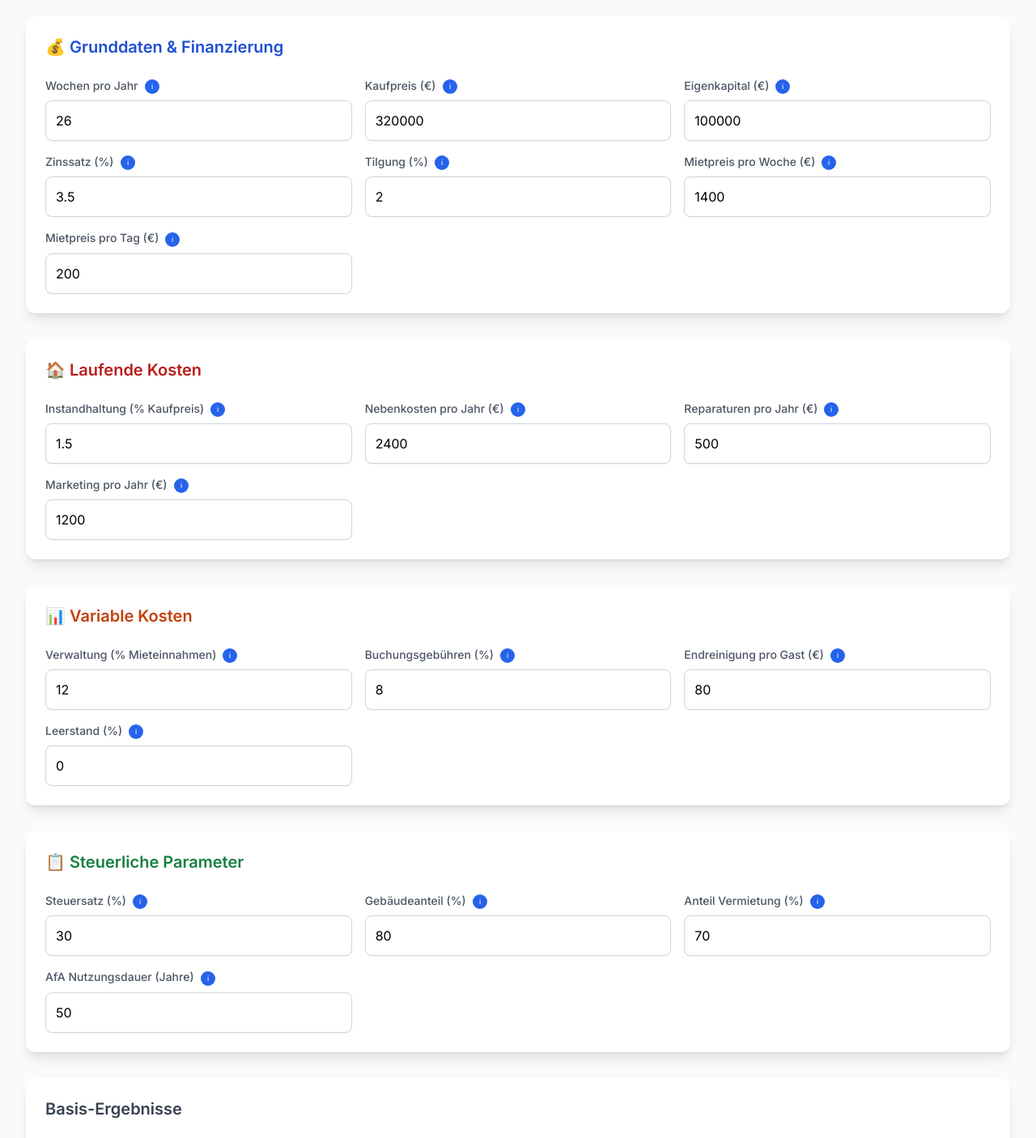
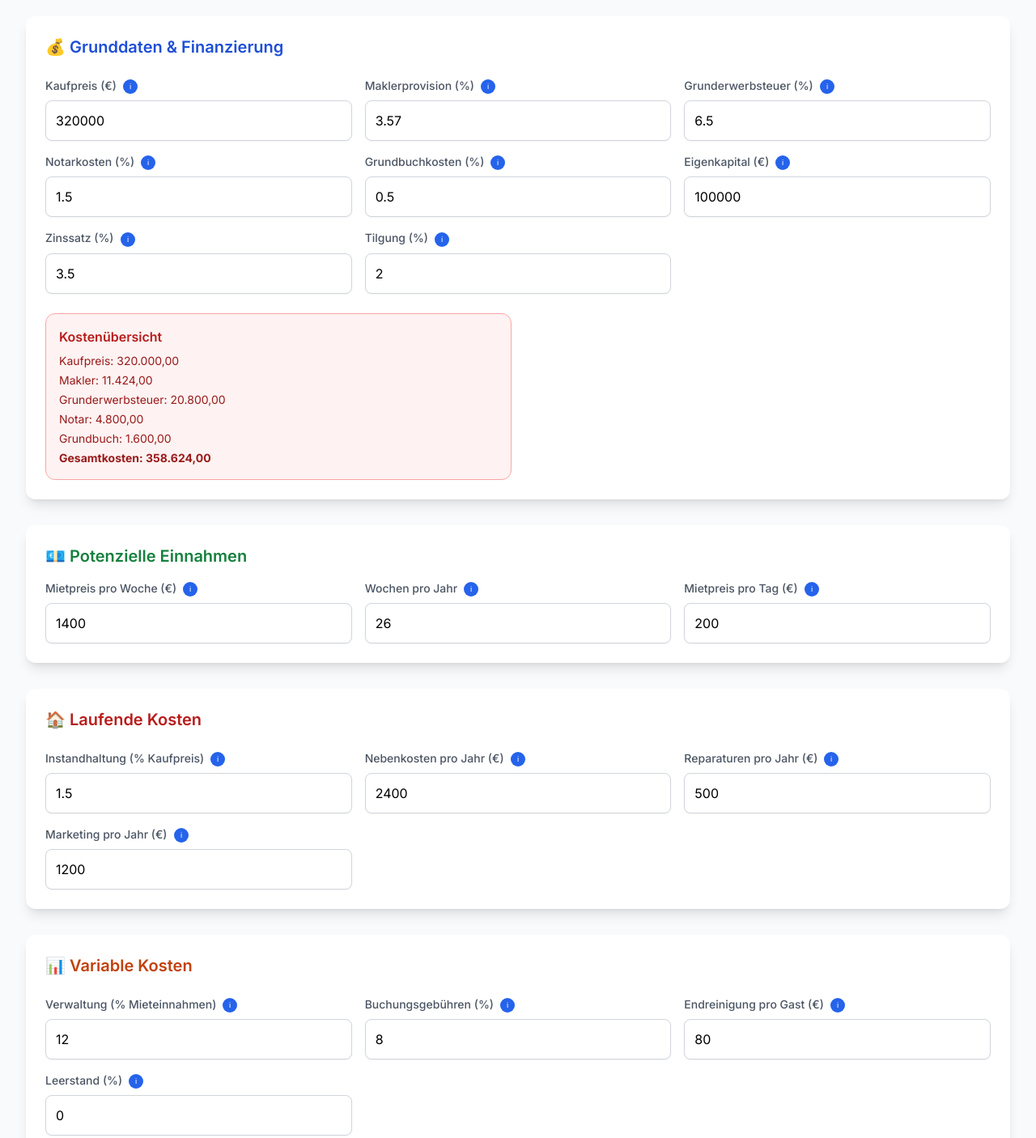
Before and after one commit to thorpeto/vacation-home-calculator, a Next.js app: page / in a window 1280 px wide. Shown: the part 80-1486 px from the top of the page at 81% size. Built offline with nearby package versions, Linux system fonts and the light colour scheme.

Commit message:
Version 1.0.0

```diff
--- a/app/page.tsx
+++ b/app/page.tsx
@@ -1,4 +1,27 @@
+
 "use client";
+// Info-Icon-Komponente mit Popover
+function InfoIconWithPopover({ infoKey, infoSource }: { infoKey: string, infoSource?: Record<string, string> }) {
+  const [open, setOpen] = useState(false);
+  const source = infoSource ?? fieldInfos;
+  return (
+    <span className="ml-1 cursor-pointer relative inline-block" tabIndex={0}
+      onClick={e => { e.stopPropagation(); setOpen(o => !o); }}
+      onBlur={() => setOpen(false)}
+      onKeyDown={e => { if (e.key === 'Escape') setOpen(false); }}
+    >
+      <svg width="18" height="18" viewBox="0 0 24 24" fill="none" className="inline align-middle">
+        <circle cx="12" cy="12" r="12" fill="#2563eb" />
+        <text x="12" y="13" textAnchor="middle" alignmentBaseline="middle" fontSize="13" fill="#fff" fontFamily="Arial" dominantBaseline="middle">i</text>
+      </svg>
+      {open && (
+        <div className="absolute z-50 left-1/2 -translate-x-1/2 mt-2 w-64 bg-white border border-blue-200 rounded-lg shadow-lg p-3 text-xs text-gray-800 animate-fade-in" style={{ minWidth: '180px' }}>
+          {source[infoKey]}
+        </div>
+      )}
+    </span>
+  );
+}
 
 import { useState, useMemo } from "react";
 import fieldInfos from "./fieldInfos";
@@ -9,16 +32,20 @@ import baseResultInfos from "./baseResultInfos";
 interface Inputs {
   kaufpreis: number;
   eigenkapital: number;
+  // Kaufnebenkosten (Prozentwerte)
+  makler_percent: number;
+  grunderwerbsteuer_percent: number;
+  notar_percent: number;
+  grundbuch_percent: number;
   zinssatz_percent: number;
   tilgungssatz_percent: number;
   wochen_pro_jahr: number;
   mietpreis_pro_woche: number;
-  mietpreis_pro_tag: number; // NEU: Tagesmiete, verknüpft mit Wochenmiete
+  mietpreis_pro_tag: number;
   gebaeudeanteil_percent: number;
   afa_nutzungsdauer_jahre: number;
   einkommen_steuersatz_percent: number;
   anteil_vermietung_percent: number;
-  // Neue Kostenpositionen
   instandhaltung_percent: number;
   verwaltung_percent: number;
   leerstand_percent: number;
@@ -67,7 +94,17 @@ function round2(n: number) {
 function computeBaseResults(inputs: Inputs): Results {
   const afa_nutzungsdauer = inputs.afa_nutzungsdauer_jahre ?? 50;
 
-  const darlehenssumme = round2(inputs.kaufpreis - inputs.eigenkapital);
+  // Kaufnebenkosten berechnen
+  const makler = inputs.kaufpreis * pct(inputs.makler_percent);
+  const grunderwerbsteuer = inputs.kaufpreis * pct(inputs.grunderwerbsteuer_percent);
+  const notar = inputs.kaufpreis * pct(inputs.notar_percent);
+  const grundbuch = inputs.kaufpreis * pct(inputs.grundbuch_percent);
+  const gesamtkaufnebenkosten = makler + grunderwerbsteuer + notar + grundbuch;
+
+  // Gesamtkapitalbedarf = Kaufpreis + Nebenkosten
+  const kapitalbedarf = inputs.kaufpreis + gesamtkaufnebenkosten;
+  // Darlehenssumme = Kapitalbedarf - Eigenkapital
+  const darlehenssumme = round2(kapitalbedarf - inputs.eigenkapital);
   const zinskosten_jahr = round2(darlehenssumme * pct(inputs.zinssatz_percent));
   const tilgung_jahr = round2(darlehenssumme * pct(inputs.tilgungssatz_percent));
   const annuitaet_jahr = round2(zinskosten_jahr + tilgung_jahr);
@@ -175,24 +212,27 @@ export default function Home() {
   const [inputs, setInputs] = useState<Inputs>({
     kaufpreis: 320000,
     eigenkapital: 100000,
+    makler_percent: 3.57,
+    grunderwerbsteuer_percent: 6.5,
+    notar_percent: 1.5,
+    grundbuch_percent: 0.5,
     zinssatz_percent: 3.5,
     tilgungssatz_percent: 2,
     wochen_pro_jahr: 26,
     mietpreis_pro_woche: 1400,
-    mietpreis_pro_tag: 1400 / 7, // Initialwert synchron zur Wochenmiete
+    mietpreis_pro_tag: 1400 / 7,
     einkommen_steuersatz_percent: 30,
     gebaeudeanteil_percent: 80,
     afa_nutzungsdauer_jahre: 50,
     anteil_vermietung_percent: 70,
-    // Realistische Kostenpositionen mit Standardwerten
-    instandhaltung_percent: 1.5,           // 1,5% des Kaufpreises
-    verwaltung_percent: 12,                // 12% der Mieteinnahmen
-    leerstand_percent: 0,                  // Kein Leerstand als Ausgangswert
-    nebenkosten_jahr: 2400,               // 200€/Monat (Strom, Wasser, Internet, Grundsteuer)
-    buchungsgebuehren_percent: 8,          // 8% der Buchungen (Airbnb, Booking.com)
-    endreinigung_pro_gast: 80,            // 80€ pro Gast/Buchung
-    marketing_jahr: 1200,                  // 100€/Monat (Fotos, Anzeigen)
-    reparaturen_jahr: 500,                 // 500€/Jahr Reparaturen
+    instandhaltung_percent: 1.5,
+    verwaltung_percent: 12,
+    leerstand_percent: 0,
+    nebenkosten_jahr: 2400,
+    buchungsgebuehren_percent: 8,
+    endreinigung_pro_gast: 80,
+    marketing_jahr: 1200,
+    reparaturen_jahr: 500,
   });
 
   const result = useMemo(() => computeAll(inputs, 8, 40), [inputs]);
@@ -212,16 +252,19 @@ export default function Home() {
   const fieldLabels: Record<keyof Inputs, string> = {
     kaufpreis: "Kaufpreis (€)",
     eigenkapital: "Eigenkapital (€)",
+    makler_percent: "Maklerprovision (%)",
+    grunderwerbsteuer_percent: "Grunderwerbsteuer (%)",
+    notar_percent: "Notarkosten (%)",
+    grundbuch_percent: "Grundbuchkosten (%)",
     zinssatz_percent: "Zinssatz (%)",
     tilgungssatz_percent: "Tilgung (%)",
     wochen_pro_jahr: "Wochen pro Jahr",
     mietpreis_pro_woche: "Mietpreis pro Woche (€)",
-    mietpreis_pro_tag: "Mietpreis pro Tag (€)", // NEU: Label für Tagesmiete
+    mietpreis_pro_tag: "Mietpreis pro Tag (€)",
     einkommen_steuersatz_percent: "Steuersatz (%)",
     gebaeudeanteil_percent: "Gebäudeanteil (%)",
     anteil_vermietung_percent: "Anteil Vermietung (%)",
     afa_nutzungsdauer_jahre: "AfA Nutzungsdauer (Jahre)",
-    // Neue Kostenfelder
     instandhaltung_percent: "Instandhaltung (% Kaufpreis)",
     verwaltung_percent: "Verwaltung (% Mieteinnahmen)",
     leerstand_percent: "Leerstand (%)",
@@ -342,25 +385,63 @@ export default function Home() {
           <div className="bg-white rounded-xl shadow-lg p-6">
             <h2 className="text-xl font-semibold mb-6 text-blue-700">💰 Grunddaten & Finanzierung</h2>
             <div className="grid grid-cols-1 md:grid-cols-2 lg:grid-cols-3 gap-4">
-              {/* Wochen pro Jahr als eigenes Feld */}
-              <div className="flex flex-col">
+              {/* Kosten-Eingaben */}
+              {['kaufpreis', 'makler_percent', 'grunderwerbsteuer_percent', 'notar_percent', 'grundbuch_percent', 'eigenkapital'].map((key) => (
+                <div key={key} className="flex flex-col">
                   <label className="text-sm font-medium mb-2 text-gray-600 flex items-center gap-1 relative">
-                  {fieldLabels.wochen_pro_jahr}
-                  <InfoIconWithPopover infoKey="wochen_pro_jahr" />
+                    {fieldLabels[key as keyof Inputs]}
+                    <InfoIconWithPopover infoKey={key} />
                   </label>
                   <input
                     type="number"
-                  step="1"
-                  min="0"
-                  max="52"
-                  name="wochen_pro_jahr"
-                  value={String(inputs.wochen_pro_jahr)}
+                    step="any"
+                    name={key}
+                    value={String(inputs[key as keyof Inputs] ?? "")}
                     onChange={handleChange}
                     className="p-3 border border-gray-300 rounded-lg shadow-sm focus:ring-2 focus:ring-blue-500 focus:border-blue-500 transition-colors"
                   />
                 </div>
-              {/* Restliche Felder */}
-              {['kaufpreis', 'eigenkapital', 'zinssatz_percent', 'tilgungssatz_percent', 'mietpreis_pro_woche', 'mietpreis_pro_tag'].map((key, idx, arr) => (
+              ))}
+              {/* Finanzierungseingaben */}
+              {['zinssatz_percent', 'tilgungssatz_percent'].map((key) => (
+                <div key={key} className="flex flex-col">
+                  <label className="text-sm font-medium mb-2 text-gray-600 flex items-center gap-1 relative">
+                    {fieldLabels[key as keyof Inputs]}
+                    <InfoIconWithPopover infoKey={key} />
+                  </label>
+                  <input
+                    type="number"
+                    step="any"
+                    name={key}
+                    value={String(inputs[key as keyof Inputs] ?? "")}
+                    onChange={handleChange}
+                    className="p-3 border border-gray-300 rounded-lg shadow-sm focus:ring-2 focus:ring-blue-500 focus:border-blue-500 transition-colors"
+                  />
+                </div>
+              ))}
+            </div>
+
+            {/* Kosten-Infobox */}
+            <div className="mt-6 grid grid-cols-1 md:grid-cols-2 gap-4">
+              <div className="bg-red-50 border border-red-300 rounded-xl p-4">
+                <h3 className="font-semibold text-red-700 mb-2">Kostenübersicht</h3>
+                <ul className="text-sm text-red-800 space-y-1">
+                  <li>Kaufpreis: {fmt(inputs.kaufpreis)}</li>
+                  <li>Makler: {fmt(inputs.kaufpreis * pct(inputs.makler_percent))}</li>
+                  <li>Grunderwerbsteuer: {fmt(inputs.kaufpreis * pct(inputs.grunderwerbsteuer_percent))}</li>
+                  <li>Notar: {fmt(inputs.kaufpreis * pct(inputs.notar_percent))}</li>
+                  <li>Grundbuch: {fmt(inputs.kaufpreis * pct(inputs.grundbuch_percent))}</li>
+                  <li className="font-bold mt-2">Gesamtkosten: {fmt(inputs.kaufpreis + inputs.kaufpreis * pct(inputs.makler_percent) + inputs.kaufpreis * pct(inputs.grunderwerbsteuer_percent) + inputs.kaufpreis * pct(inputs.notar_percent) + inputs.kaufpreis * pct(inputs.grundbuch_percent))}</li>
+                </ul>
+              </div>
+            </div>
+          </div>
+
+        {/* Potenzielle Einnahmen (eigener Bereich) */}
+        <div className="bg-white rounded-xl shadow-lg p-6 mb-8 mt-8">
+          <h2 className="text-xl font-semibold mb-4 text-green-700">💶 Potenzielle Einnahmen</h2>
+          <div className="grid grid-cols-1 md:grid-cols-2 lg:grid-cols-3 gap-4">
+            {['mietpreis_pro_woche', 'wochen_pro_jahr', 'mietpreis_pro_tag'].map((key) => (
               <div key={key} className="flex flex-col">
                 <label className="text-sm font-medium mb-2 text-gray-600 flex items-center gap-1 relative">
                   {fieldLabels[key as keyof Inputs]}
@@ -381,15 +462,16 @@ export default function Home() {
                       handleChange(e);
                     }
                   }}
-                    className="p-3 border border-gray-300 rounded-lg shadow-sm focus:ring-2 focus:ring-blue-500 focus:border-blue-500 transition-colors"
+                  className="p-3 border border-gray-300 rounded-lg shadow-sm focus:ring-2 focus:ring-green-500 focus:border-green-500 transition-colors"
                 />
               </div>
             ))}
           </div>
         </div>
+          </div>
 
           {/* Kosten */}
-          <div className="bg-white rounded-xl shadow-lg p-6">
+          <div className="bg-white rounded-xl shadow-lg p-6 mt-8">
             <h2 className="text-xl font-semibold mb-6 text-red-700">🏠 Laufende Kosten</h2>
             <div className="grid grid-cols-1 md:grid-cols-2 lg:grid-cols-3 gap-4">
               {['instandhaltung_percent', 'nebenkosten_jahr', 'reparaturen_jahr', 'marketing_jahr'].map((key) => (
@@ -412,7 +494,7 @@ export default function Home() {
           </div>
 
           {/* Variable Kosten */}
-          <div className="bg-white rounded-xl shadow-lg p-6">
+          <div className="bg-white rounded-xl shadow-lg p-6 mt-8">
             <h2 className="text-xl font-semibold mb-6 text-orange-700">📊 Variable Kosten</h2>
             <div className="grid grid-cols-1 md:grid-cols-2 lg:grid-cols-3 gap-4">
               {['verwaltung_percent', 'buchungsgebuehren_percent', 'endreinigung_pro_gast', 'leerstand_percent'].map((key) => (
@@ -435,7 +517,7 @@ export default function Home() {
           </div>
 
           {/* Steuerliche Parameter */}
-          <div className="bg-white rounded-xl shadow-lg p-6">
+          <div className="bg-white rounded-xl shadow-lg p-6 mt-8">
             <h2 className="text-xl font-semibold mb-6 text-green-700">📋 Steuerliche Parameter</h2>
             <div className="grid grid-cols-1 md:grid-cols-2 lg:grid-cols-3 gap-4">
               {['einkommen_steuersatz_percent', 'gebaeudeanteil_percent', 'anteil_vermietung_percent', 'afa_nutzungsdauer_jahre'].map((key) => (
@@ -459,7 +541,7 @@ export default function Home() {
         </div>
 
   {/* Ergebnisse (Basiswerte) */}
-        <div className="bg-white rounded-xl shadow-lg p-6 mb-8">
+  <div className="bg-white rounded-xl shadow-lg p-6 mb-8 mt-8">
           <h2 className="text-xl font-semibold mb-6 text-gray-700">Basis-Ergebnisse</h2>
           <div className="grid grid-cols-1 md:grid-cols-2 lg:grid-cols-4 gap-4">
             {Object.entries(result.base).map(([key, value]) => (
@@ -544,7 +626,7 @@ export default function Home() {
         </div>
 
   {/* Szenarientabelle */}
-        <div className="bg-white rounded-xl shadow-lg p-6">
+  <div className="bg-white rounded-xl shadow-lg p-6 mt-8">
           <h2 className="text-xl font-semibold mb-6 text-gray-700">Szenarien (8–40 Wochen Vermietung)</h2>
           <div className="overflow-x-auto">
             <table className="min-w-full">
@@ -735,7 +817,7 @@ export default function Home() {
         </div>
 
   {/* Kostenaufschlüsselung */}
-        <div className="mt-4 bg-yellow-50 border border-yellow-200 rounded-xl p-6">
+  <div className="mt-8 bg-yellow-50 border border-yellow-200 rounded-xl p-6">
           <h3 className="text-lg font-semibold text-yellow-800 mb-3">Berücksichtigte Kosten</h3>
           <div className="grid grid-cols-1 md:grid-cols-2 gap-4 text-sm text-yellow-700">
             <div>
@@ -746,6 +828,7 @@ export default function Home() {
                 <li>• Marketing: {fmt(inputs.marketing_jahr)}/Jahr</li>
                 <li>• Reparaturen: {fmt(inputs.reparaturen_jahr)}/Jahr</li>
               </ul>
+
             </div>
             <div>
               <h4 className="font-semibold mb-2">Variable Kosten:</h4>
@@ -771,29 +854,5 @@ export default function Home() {
           </ul>
         </div>
       </div>
-    </div>
   );
 }
-
-// Info-Icon-Komponente mit Popover
-function InfoIconWithPopover({ infoKey, infoSource }: { infoKey: string, infoSource?: Record<string, string> }) {
-  const [open, setOpen] = useState(false);
-  const source = infoSource ?? fieldInfos;
-  return (
-    <span className="ml-1 cursor-pointer relative inline-block" tabIndex={0}
-      onClick={e => { e.stopPropagation(); setOpen(o => !o); }}
-      onBlur={() => setOpen(false)}
-      onKeyDown={e => { if (e.key === 'Escape') setOpen(false); }}
-    >
-      <svg width="18" height="18" viewBox="0 0 24 24" fill="none" className="inline align-middle">
-        <circle cx="12" cy="12" r="12" fill="#2563eb" />
-        <text x="12" y="13" textAnchor="middle" alignmentBaseline="middle" fontSize="13" fill="#fff" fontFamily="Arial" dominantBaseline="middle">i</text>
-      </svg>
-      {open && (
-        <div className="absolute z-50 left-1/2 -translate-x-1/2 mt-2 w-64 bg-white border border-blue-200 rounded-lg shadow-lg p-3 text-xs text-gray-800 animate-fade-in" style={{ minWidth: '180px' }}>
-          {source[infoKey]}
-        </div>
-      )}
-    </span>
-  );
-}
```
Also changed, not shown: app/fieldInfos.ts (+6 -2 lines). Lines whose indentation alone changed are shown as unchanged.
